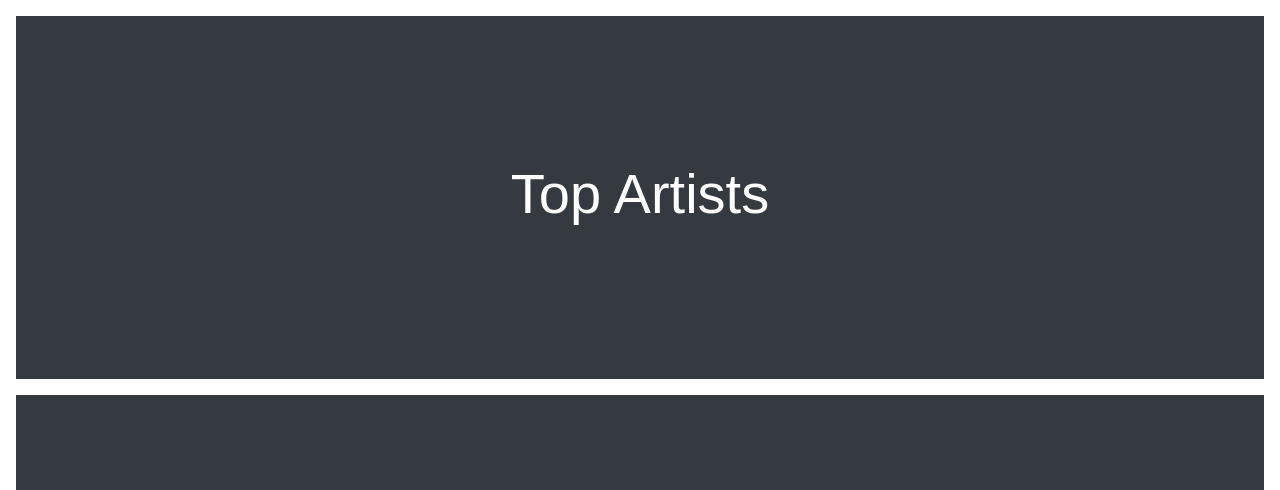
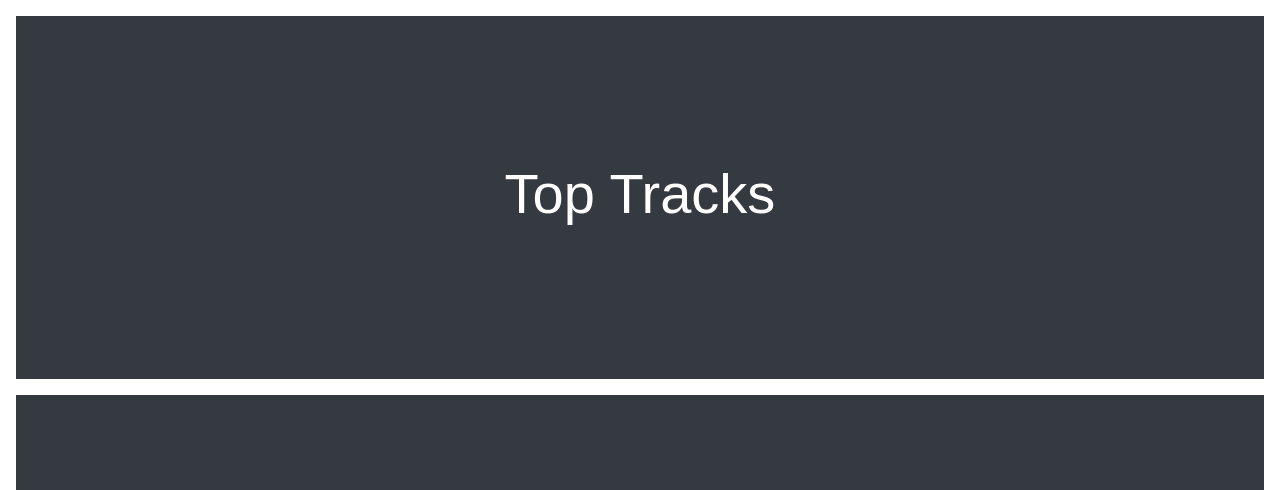
Before and after one commit to gha7all/splotify, a Flask app: template plotify/templates/top_tracks.html in a window 1280 px wide. Shown: the part 56-546 px from the top of the page. Run offline with Flask 2, Linux system fonts and the light colour scheme; the template is opened without the code that fills it: most values are stand-ins (such as "Sample title", 1, 10 or a date in 2020); parts of the project's set-up code (start-up, migrations or seed data) failed here and were passed over; some libraries are stand-ins or nearby versions.

Commit message:
adds changes to the title

```diff
--- a/plotify/templates/top_tracks.html
+++ b/plotify/templates/top_tracks.html
@@ -7,7 +7,7 @@
 
 <div class="position-relative overflow-hidden p-3 p-md-5 m-md-3 text-center bg-dark" style="color:white">
     <div class="col-md-5 p-lg-5 mx-auto my-5">
-        <h1 class="display-4 font-weight-normal">Top Artists </h1>
+        <h1 class="display-4 font-weight-normal">Top Tracks </h1>
     </div>
     <div class="product-device box-shadow d-none d-md-block"></div>
     <div class="product-device product-device-2 box-shadow d-none d-md-block"></div>
```
